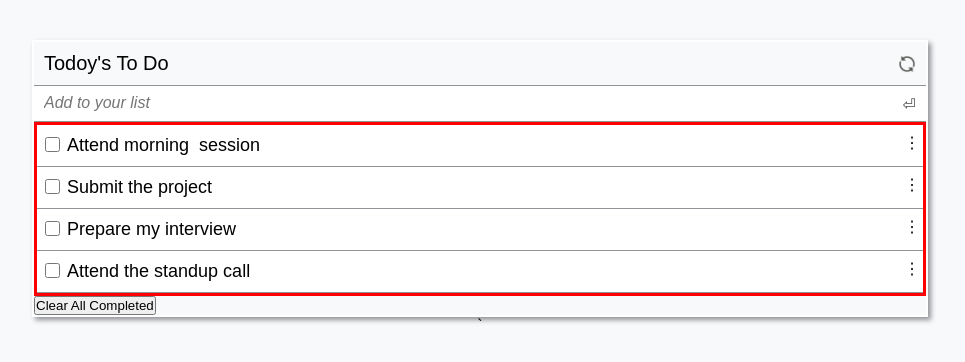
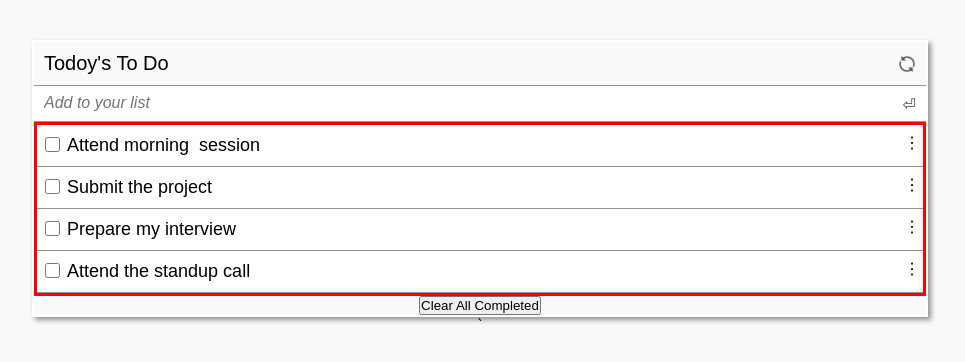
Before and after one commit to tresorsawasawa/Todo_List_App, a website built with webpack: page src/index.html in a window 1280 px wide. Shown: the whole page, without its empty margins (160-1125 px from the left). Built offline with nearby package versions, Linux system fonts and the light colour scheme.

Commit message:
Add a class that center the clear all btn and poointer the cursor

```diff
--- a/src/index.html
+++ b/src/index.html
@@ -13,11 +13,11 @@
         <p>Todoy's To Do</p>
         <img src="./images/Refresh-icon.png" class="refrsh-img clickable" alt="Refresh icon">
       </div>
-      <form class="form">
+      <form class="form flex-center-column clickable">
         <input type="text" class="add-task-input" placeholder="Add to your list">
         <span class="return-icon clickable">&#x23CE;</span>
         <ul class="list"></ul>
-        <button type="submit" id="clear-all-btn" class="shadow-none py-2">Clear All Completed</button>
+        <button type="submit" id="clear-all-btn">Clear All Completed</button>
        </form>
     </div>`
   </div>
```
